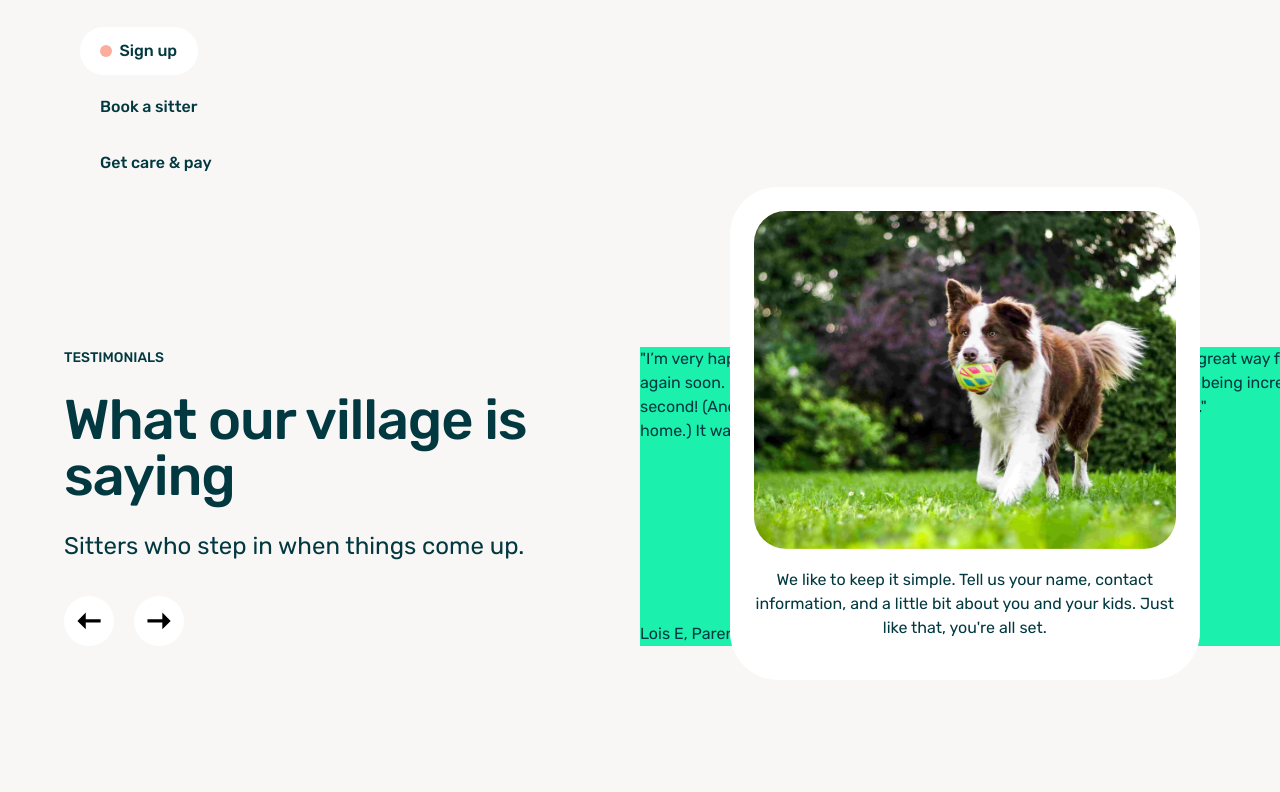
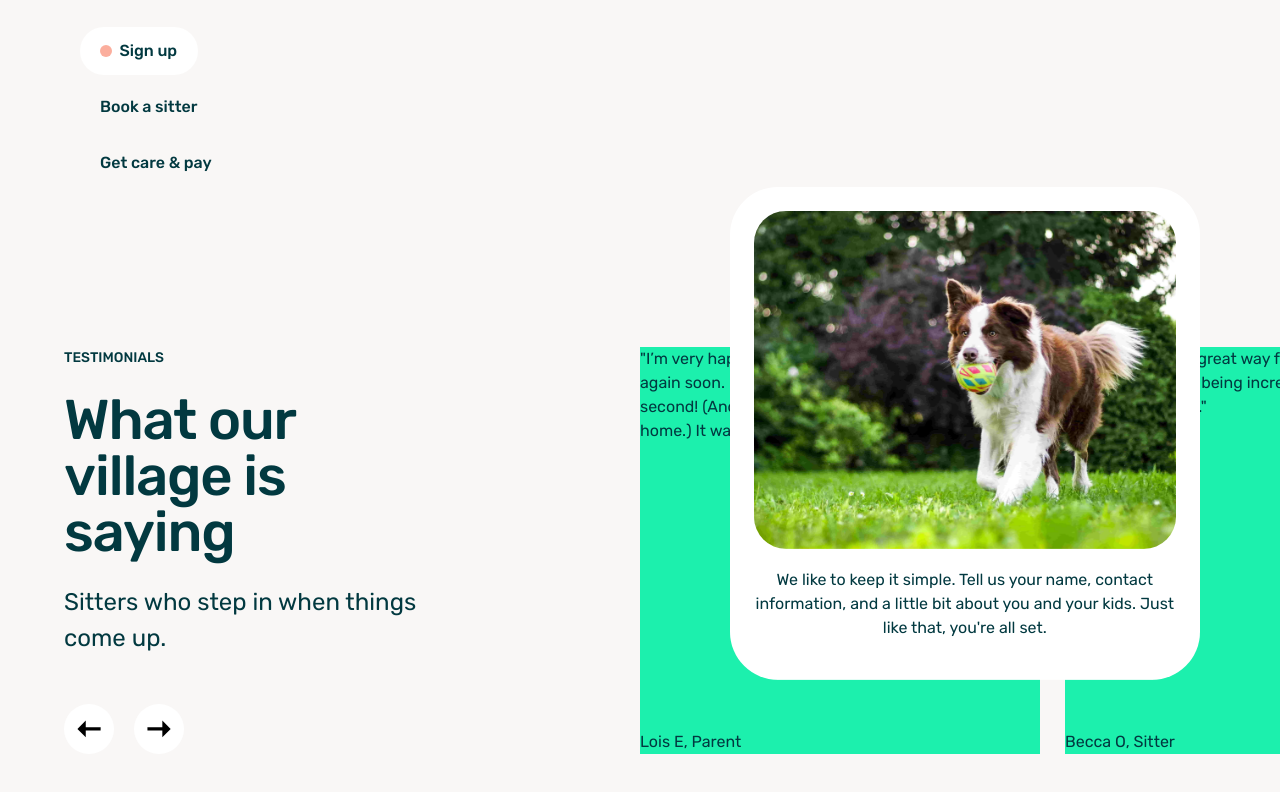
Before and after one commit to samsonc89/otter-replica, a React (Vite) app: page / in a window 1280 px wide. Shown: the part 1394-2186 px from the top of the page. Before the commit the page ends 2120 px from the top, so only its background shows below. Built offline with nearby package versions, Linux system fonts and the light colour scheme.

Commit message:
Change left column width

```diff
--- a/src/containers/Testimonials/testimonials.css
+++ b/src/containers/Testimonials/testimonials.css
@@ -10,12 +10,12 @@
 }
 
 .testimonials-column-left {
-  flex: 42%;
-  max-width: 42%;
+  flex: 35%;
+  max-width: 35%;
 }
 
 .testimonials-btn-wrapper {
-  margin-top: 2em;
+  margin-top: 3em;
   display: flex;
   gap: 20px;
 }
```
